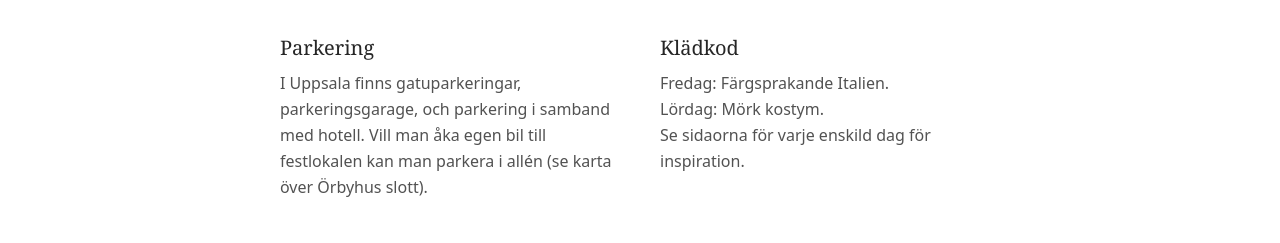
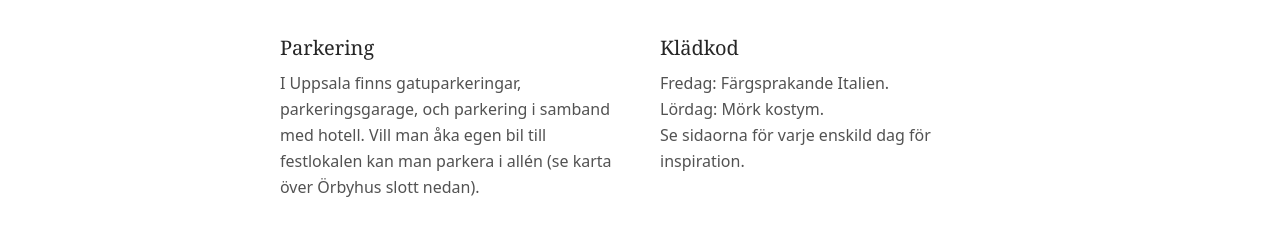
Before and after one commit to gustafffandersson/wedding-site-deployment, a React (Vite) app: page /info in a window 1280 px wide. Shown: the part 470-713 px from the top of the page. Built offline with nearby package versions, Linux system fonts and the light colour scheme.

Commit message:
Updated parking text

```diff
--- a/src/pages/Info.jsx
+++ b/src/pages/Info.jsx
@@ -12,7 +12,7 @@ export default function Info() {
     },
     {
       title: "Parkering",
-      body: "I Uppsala finns gatuparkeringar, parkeringsgarage, och parkering i samband med hotell. Vill man åka egen bil till festlokalen kan man parkera i allén (se karta över Örbyhus slott).",
+      body: "I Uppsala finns gatuparkeringar, parkeringsgarage, och parkering i samband med hotell. Vill man åka egen bil till festlokalen kan man parkera i allén (se karta över Örbyhus slott nedan).",
     },
     {
       title: "Klädkod",
```
